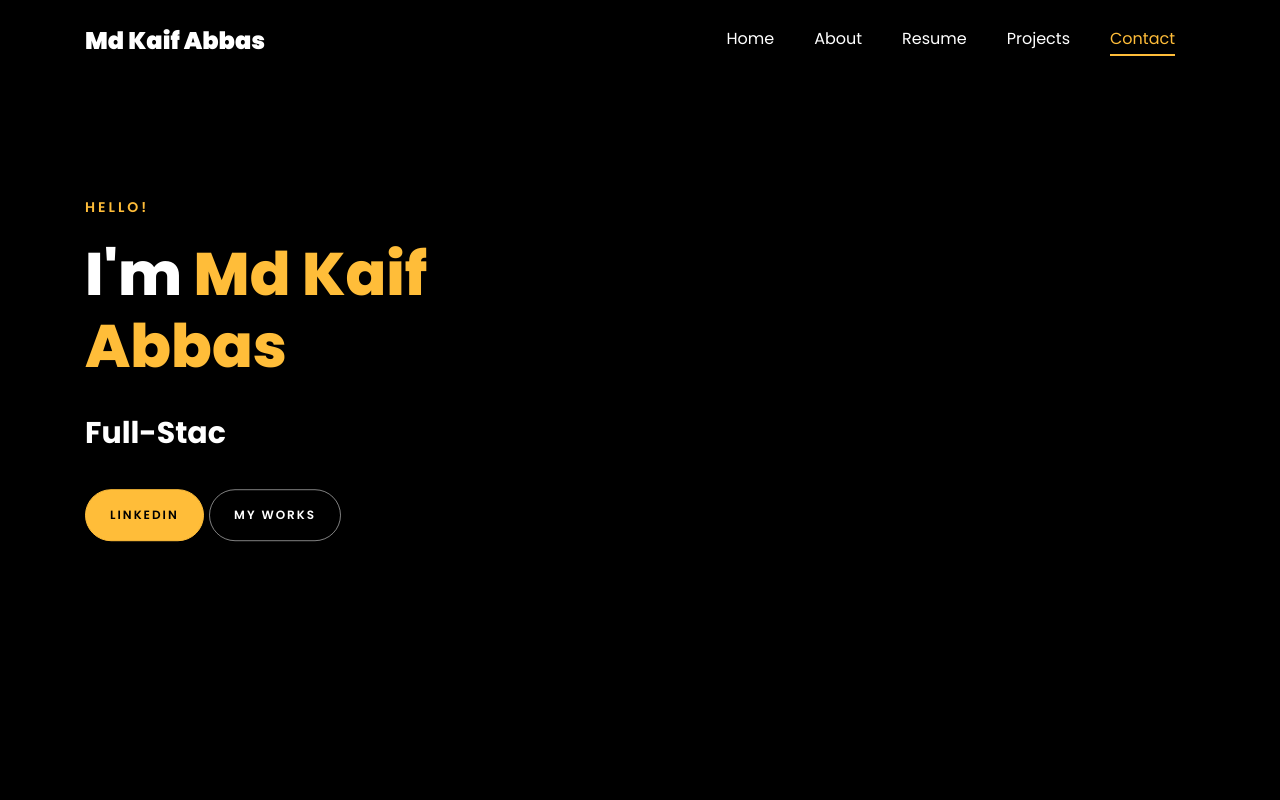
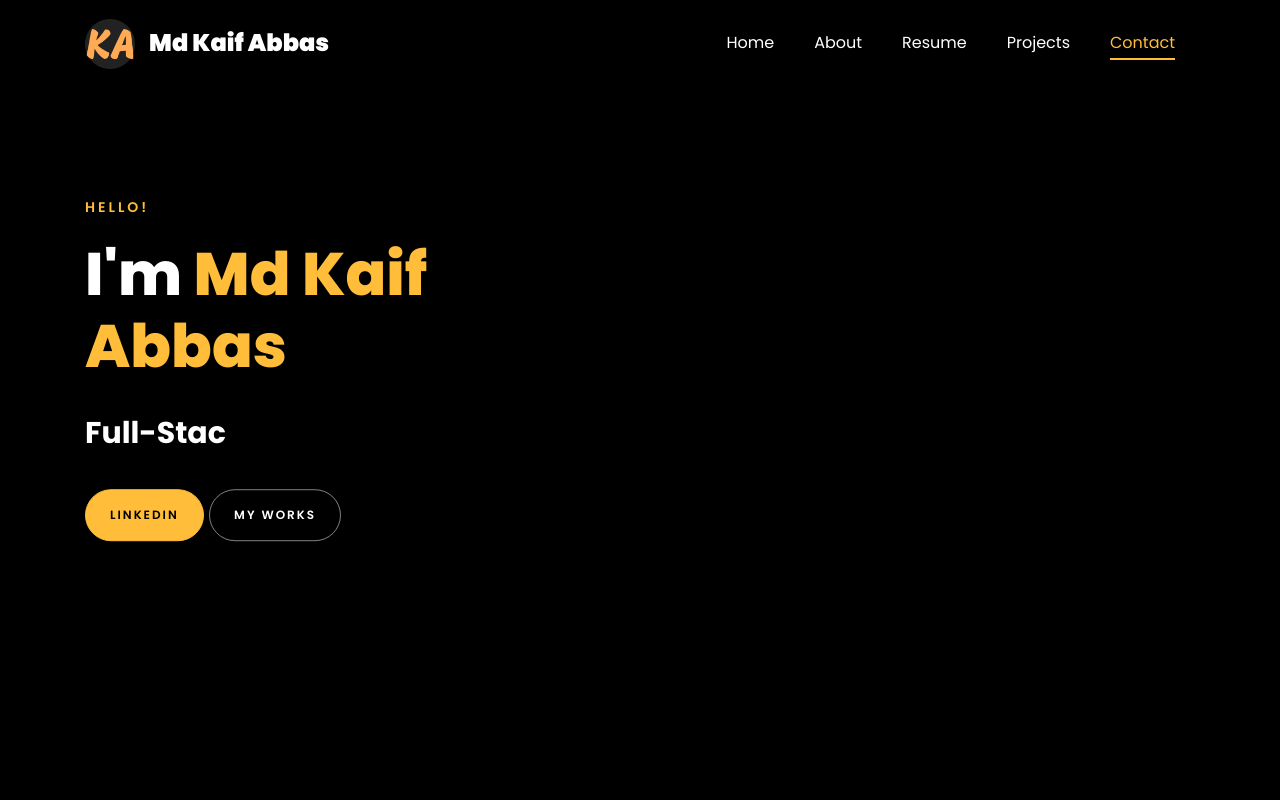
Before and after one commit to kaif-abbas123/kaif-abbas123.github.io, a plain HTML site: page index.html in a window 1280 px wide. Shown: the top 800 px of the page. Drawn offline with Linux system fonts and the light colour scheme; files whose address does not match are found by name.

Commit message:
Added logo and tab logo that I forget to do priviously

```diff
--- a/index.html
+++ b/index.html
@@ -8,6 +8,7 @@
 
   gtag('config', 'G-H1EGDMEVCT');
 </script>
+	<link rel="icon" type="image/x-icon" href="images/Kaif.ico">
     <title>Md Kaif Abbas Portfolio</title>
     <meta charset="utf-8">
     <meta name="viewport" content="width=device-width, initial-scale=1, shrink-to-fit=no">
@@ -126,7 +127,10 @@
 
     <nav class="navbar navbar-expand-lg navbar-dark ftco_navbar ftco-navbar-light site-navbar-target" id="ftco-navbar">
 	    <div class="container">
-	      <a class="navbar-brand" href="index.html">Md Kaif Abbas</a>
+	      <a class="navbar-brand" href="index.html">
+			<img src="images/apple-touch-icon.png" alt="Logo" style="height: 50px; width: auto; margin-right: 10px;">
+			Md Kaif Abbas
+		  </a>
 	      <button class="navbar-toggler js-fh5co-nav-toggle fh5co-nav-toggle" type="button" data-toggle="collapse" data-target="#ftco-nav" aria-controls="ftco-nav" aria-expanded="false" aria-label="Toggle navigation">
 	        <span class="oi oi-menu"></span> Menu
 	      </button>
```
